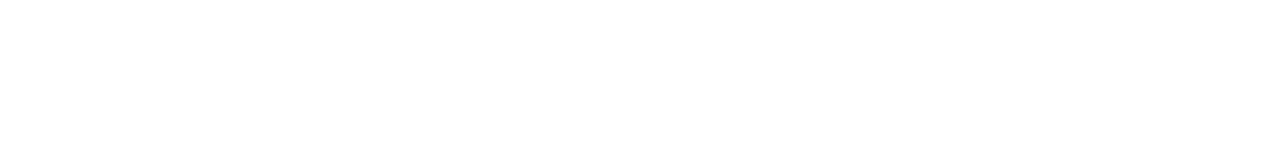
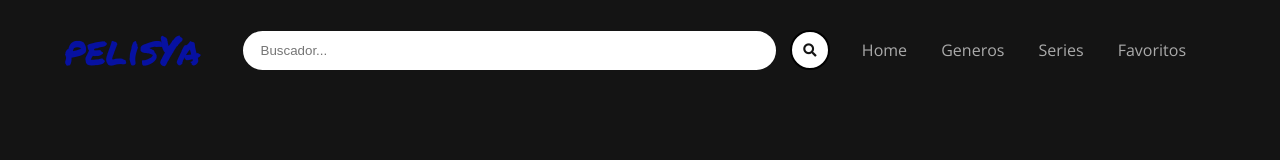
Before and after one commit to JoaquinKnez/PracticaTwitter, a plain HTML site: page genres.html in a window 1280 px wide. Drawn offline with nearby package versions, Linux system fonts and the light colour scheme.

Commit message:
Header para algunos htmls

```diff
--- /dev/null
+++ b/css/detail-genres.css
@@ -0,0 +1,69 @@
+* {
+    box-sizing: border-box;
+    margin: 0;
+    padding: 0;
+}
+
+body {
+    background-color: #141414;
+    font-family: 'Open Sans', sans-serif;
+}
+
+.contenedor {
+    width: 90%;
+    margin: auto;
+}
+
+
+
+.header .contenedor{
+    display: flex;
+    justify-content: space-between;
+    align-items: center;
+    height: 100px;
+}
+
+    /* Logo */
+
+header .logotipo {
+    font-family: 'Permanent Marker', cursive;
+    font-weight: normal;
+    color: rgb(7, 17, 161);
+    font-size: 40px;
+    text-decoration: none;
+}
+
+    /* Nav */
+
+header nav a {
+    color: #aaa;
+    text-decoration: none;
+    margin-right: 30px;
+}
+
+header nav a:hover {
+    color: #fff;
+}
+
+    /* Buscador */
+
+.buscador input{
+    width: 40em;
+    margin:10px;
+    padding:10px 16px;
+    border-radius:32px;
+    border: 2px solid #fff;
+}
+
+.buscador input:hover {
+    border:2px solid #c50f0f;
+}
+
+.buscador button {
+    background-color: #fff;
+    color: #141414;
+    width: 40px;
+    height: 40px;
+    border: 2px solid black;
+    border-radius: 90px;
+}
--- a/css/genres.css
+++ b/css/genres.css
@@ -0,0 +1,69 @@
+* {
+    box-sizing: border-box;
+    margin: 0;
+    padding: 0;
+}
+
+body {
+    background-color: #141414;
+    font-family: 'Open Sans', sans-serif;
+}
+
+.contenedor {
+    width: 90%;
+    margin: auto;
+}
+
+
+
+.header .contenedor{
+    display: flex;
+    justify-content: space-between;
+    align-items: center;
+    height: 100px;
+}
+
+    /* Logo */
+
+header .logotipo {
+    font-family: 'Permanent Marker', cursive;
+    font-weight: normal;
+    color: rgb(7, 17, 161);
+    font-size: 40px;
+    text-decoration: none;
+}
+
+    /* Nav */
+
+header nav a {
+    color: #aaa;
+    text-decoration: none;
+    margin-right: 30px;
+}
+
+header nav a:hover {
+    color: #fff;
+}
+
+    /* Buscador */
+
+.buscador input{
+    width: 40em;
+    margin:10px;
+    padding:10px 16px;
+    border-radius:32px;
+    border: 2px solid #fff;
+}
+
+.buscador input:hover {
+    border:2px solid #c50f0f;
+}
+
+.buscador button {
+    background-color: #fff;
+    color: #141414;
+    width: 40px;
+    height: 40px;
+    border: 2px solid black;
+    border-radius: 90px;
+}
--- a/css/style.css
+++ b/css/style.css
@@ -14,6 +14,8 @@ body {
     margin: auto;
 }
 
+
+
 .header .contenedor{
     display: flex;
     justify-content: space-between;
@@ -28,6 +30,7 @@ header .logotipo {
     font-weight: normal;
     color: rgb(7, 17, 161);
     font-size: 40px;
+    text-decoration: none;
 }
 
     /* Nav */
--- a/detail-genres.html
+++ b/detail-genres.html
@@ -0,0 +1,42 @@
+<!DOCTYPE html>
+<html lang="en">
+<head>
+    <meta charset="UTF-8">
+    <meta http-equiv="X-UA-Compatible" content="IE=edge">
+    <meta name="viewport" content="width=device-width, initial-scale=1.0">
+    <title>Twitter</title>
+    <link rel="stylesheet" href="./css/detail-genres.css">
+    <!-- Google fonts -->
+    <link rel="preconnect" href="https://fonts.googleapis.com">
+    <link rel="preconnect" href="https://fonts.gstatic.com" crossorigin>
+    <link href="https://fonts.googleapis.com/css2?family=Bebas+Neue&display=swap" rel="stylesheet">
+    <link rel="preconnect" href="https://fonts.googleapis.com">
+    <link rel="preconnect" href="https://fonts.gstatic.com" crossorigin>
+    <link href="https://fonts.googleapis.com/css2?family=Permanent+Marker&display=swap" rel="stylesheet">
+    <link href="https://fonts.googleapis.com/css2?family=Bebas+Neue&family=Open+Sans:wght@400;600&display=swap" rel="stylesheet">
+    <!-- Font awesome -->
+    <link href="https://cdnjs.cloudflare.com/ajax/libs/font-awesome/5.15.2/css/all.min.css" rel="stylesheet">
+    <title>Pelis Ya</title>
+</head>
+<body>
+    <header class="header">
+        <div class="contenedor">
+            <h2 class="logotipo">pelisYa</h2>
+            <!-- Buscador -->
+            <div class="buscador">
+                <form action="./search-results.html">
+                        <input type="text" name="buscador" placeholder="Buscador...">
+                        <button type="submit"><i class="fas fa-search"></i></button>
+                    </form>
+                </div>
+            <!-- Nav -->
+                <nav class="nav-bar">
+                    <a href="index.html">Home</a>
+                    <a href="genres.html">Generos</a>
+                    <a href="detail-serie.html">Series</a>
+                    <a href="favorite.html">Favoritos</a>
+                </nav>
+        </div>
+    </header>
+</body>
+</html>
--- a/genres.html
+++ b/genres.html
@@ -0,0 +1,42 @@
+<!DOCTYPE html>
+<html lang="en">
+<head>
+    <meta charset="UTF-8">
+    <meta http-equiv="X-UA-Compatible" content="IE=edge">
+    <meta name="viewport" content="width=device-width, initial-scale=1.0">
+    <title>Twitter</title>
+    <link rel="stylesheet" href="./css/genres.css">
+        <!-- Google fonts -->
+        <link rel="preconnect" href="https://fonts.googleapis.com">
+        <link rel="preconnect" href="https://fonts.gstatic.com" crossorigin>
+        <link href="https://fonts.googleapis.com/css2?family=Bebas+Neue&display=swap" rel="stylesheet">
+        <link rel="preconnect" href="https://fonts.googleapis.com">
+        <link rel="preconnect" href="https://fonts.gstatic.com" crossorigin>
+        <link href="https://fonts.googleapis.com/css2?family=Permanent+Marker&display=swap" rel="stylesheet">
+        <link href="https://fonts.googleapis.com/css2?family=Bebas+Neue&family=Open+Sans:wght@400;600&display=swap" rel="stylesheet">
+        <!-- Font awesome -->
+        <link href="https://cdnjs.cloudflare.com/ajax/libs/font-awesome/5.15.2/css/all.min.css" rel="stylesheet">
+        <title>Pelis Ya</title>
+</head>
+<body>
+    <header class="header">
+        <div class="contenedor">
+            <h2 class="logotipo">pelisYa</h2>
+            <!-- Buscador -->
+            <div class="buscador">
+                <form action="./search-results.html">
+                        <input type="text" name="buscador" placeholder="Buscador...">
+                        <button type="submit"><i class="fas fa-search"></i></button>
+                    </form>
+                </div>
+            <!-- Nav -->
+                <nav class="nav-bar">
+                    <a href="index.html">Home</a>
+                    <a href="genres.html">Generos</a>
+                    <a href="detail-serie.html">Series</a>
+                    <a href="favorite.html">Favoritos</a>
+                </nav>
+        </div>
+    </header>
+</body>
+</html>
```
Also changed, not shown: favorite.html (+43 -0 lines), index.html (+28 -1 lines).
